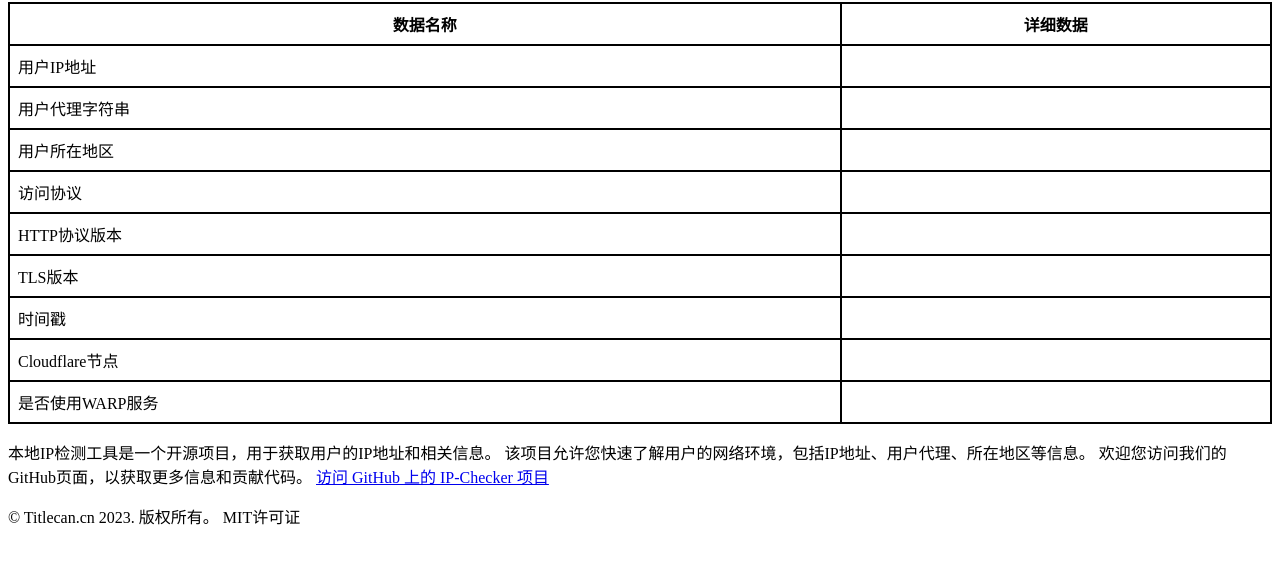
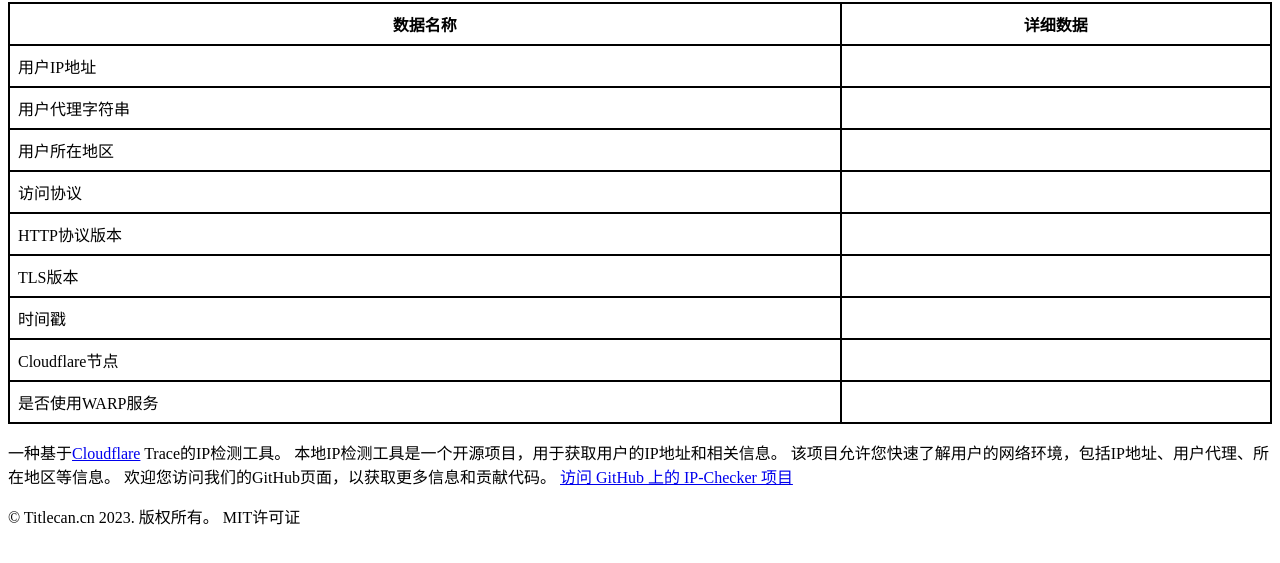
Before and after one commit to Titlecan/IP-Checker, a plain HTML site: page index.html in a window 1280 px wide. Shown: the part 87-650 px from the top of the page. Drawn offline with Linux system fonts and the light colour scheme.

Commit message:
Update index.html
添加Cloudflare介绍

```diff
--- a/index.html
+++ b/index.html
@@ -73,6 +73,7 @@
 		</table>
 
 		<p id="additional-info">
+			一种基于<a href="https://cloudflare.com/" target="_blank">Cloudflare</a> Trace的IP检测工具。
 			本地IP检测工具是一个开源项目，用于获取用户的IP地址和相关信息。
 			该项目允许您快速了解用户的网络环境，包括IP地址、用户代理、所在地区等信息。
 			欢迎您访问我们的GitHub页面，以获取更多信息和贡献代码。
```
